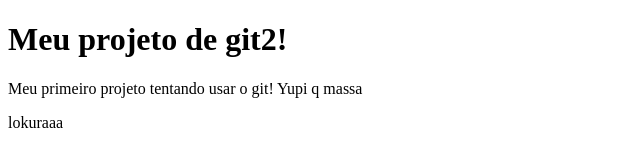
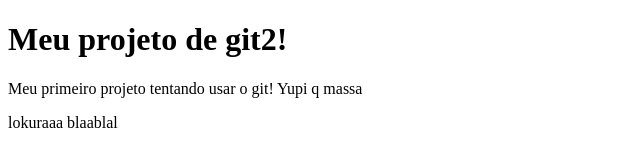
Before and after one commit to marypereira/meu-site, a plain HTML site: page index.html in a window 1280 px wide. Shown: the full height of the page, 0-640 px from the left. Drawn offline with Linux system fonts and the light colour scheme.

Commit message:
adicionei uns blabla

```diff
--- a/index.html
+++ b/index.html
@@ -10,7 +10,7 @@
     <h1>Meu projeto de git2!</h1>
     <main>
         <p>Meu primeiro projeto tentando usar o git! Yupi q massa</p>
-        <p>lokuraaa</p>
+        <p>lokuraaa blaablal</p>
     </main>
 </body>
 </html>
```
